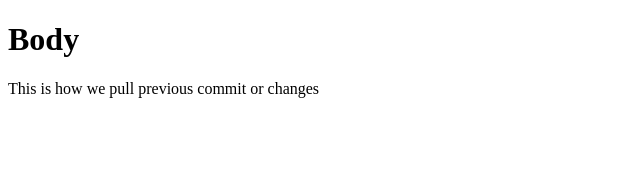
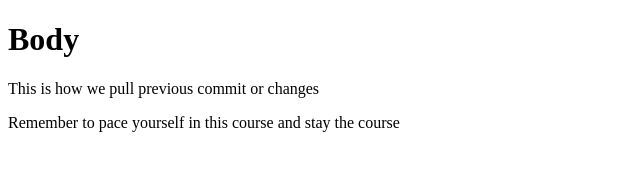
Before and after one commit to dannymoreno-10/git-test, a plain HTML site: page index.html in a window 1280 px wide. Shown: the whole page, without its empty margins (0-640 px from the left). Drawn offline with Linux system fonts and the light colour scheme.

Commit message:
Third commit

```diff
--- a/index.html
+++ b/index.html
@@ -9,5 +9,6 @@
 <body>
     <h1>Body</h1>
     <p>This is how we pull previous commit or changes</p>
+    <p>Remember to pace yourself in this course and stay the course</p>
 </body>
 </html>
```
